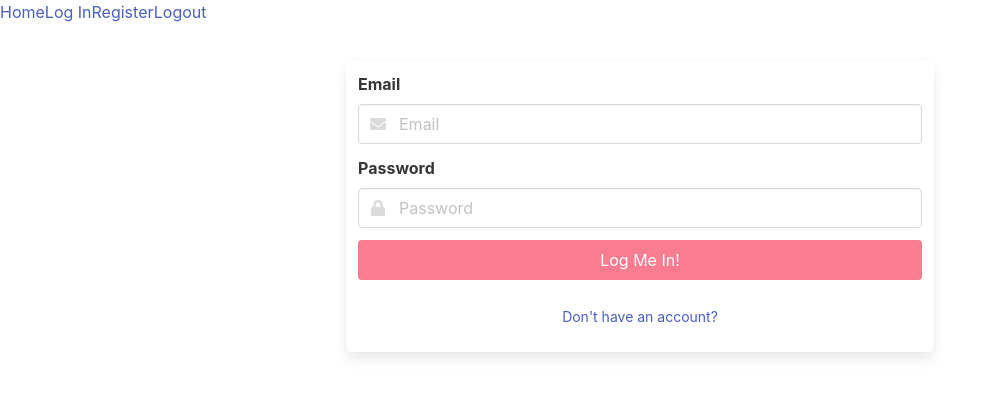
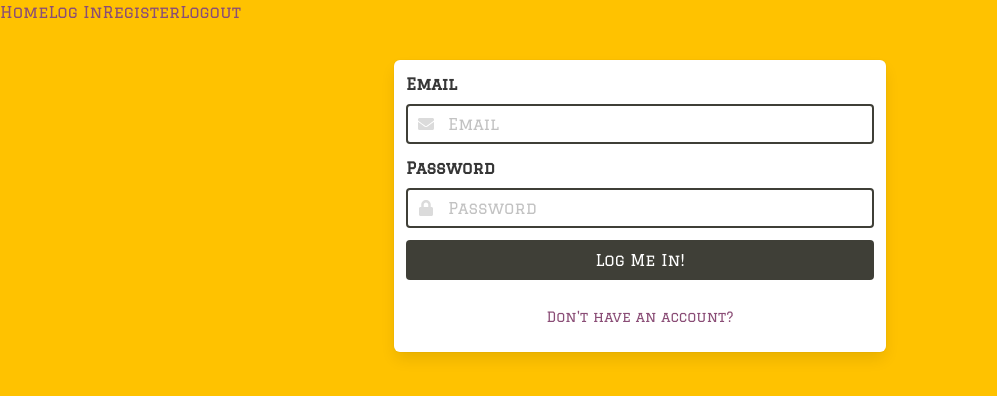
Before and after one commit to andy8radshaw/gorilla-fitness, a React (Create React App) app in the folder frontend/: page /login in a window 1280 px wide. Shown: the top 396 px of the page, without its empty margins (0-997 px from the left). Built offline with nearby package versions, Linux system fonts and the light colour scheme.

Commit message:
working on global styles and color schemes

```diff
--- a/frontend/src/components/common/form/FormButton.js
+++ b/frontend/src/components/common/form/FormButton.js
@@ -3,7 +3,7 @@ import React from 'react'
 function FormButton({ buttonText = 'submit' }){
   return (
     <div className="field">
-      <button type="submit" className="button is-fullwidth is-primary">
+      <button type="submit" className="button is-fullwidth is-dark">
         {buttonText}
       </button>
     </div>
--- a/frontend/src/styles/main.scss
+++ b/frontend/src/styles/main.scss
@@ -1,8 +1,28 @@
+@import url("https://fonts.googleapis.com/css2?family=Graduate&display=swap");
+
+
+// Brand Colours
+$yellow: #FFC200;
 $purple: #8A4D76;
-$pink: #FA7C91;
-$brown: #757763;
-$beige-light: #D0D1CD;
-$beige-lighter: #EFF0EB;
+$flame: #DE541E;
+$dark-olive: #3f3f37;
+$olive-drab: #494331;
 
-$primary: $pink;
+
+// global variables
+$primary: $yellow;
+$info: $olive-drab;
+$dark: $dark-olive;
+$link: $purple;
+$danger: $flame;
+$widescreen-enabled: false;
+$fullhd-enabled: false;
+
+// updating Bulma component variables
+$family-sans-serif: 'Graduate', cursive;
+$body-background-color: $primary;
+$control-border-width: 2px;
+$input-border-color: $dark;
+$input-shadow: none;
+
 @import '~bulma/bulma.sass';
```
